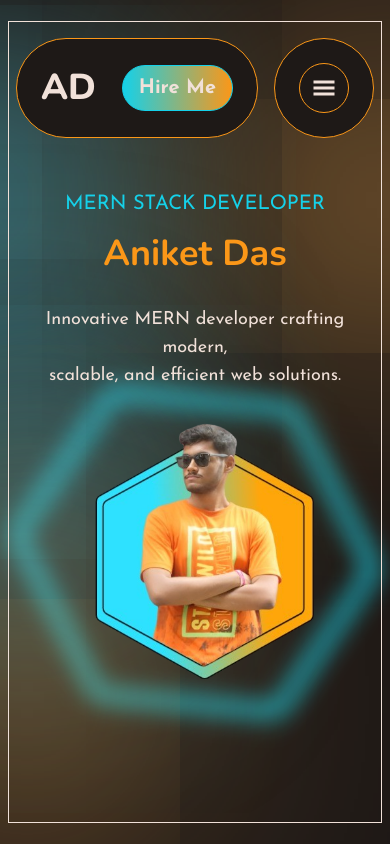
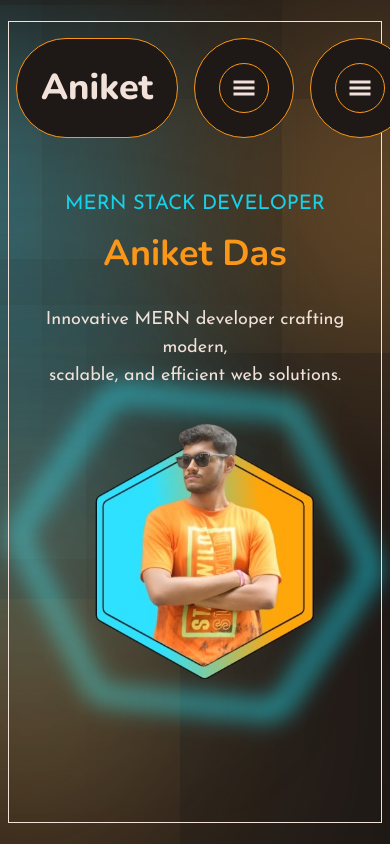
Before and after one commit to aniket00101/portfolio, a React (Vite) app: page / in a window 390 px wide. Built offline with nearby package versions, Linux system fonts and the light colour scheme.

Commit message:
few changes

```diff
--- a/src/components/navbar/Navbarlogo.jsx
+++ b/src/components/navbar/Navbarlogo.jsx
@@ -4,10 +4,10 @@
     return (
         <div>
             <h1 className="text-white text-2xl sm:hidden md:block">
-                Aniket Das
+                Aniket Das Portfolio
             </h1>
             <h1 className="text-white font-special font-extrabold text-4xl md:hidden sm:block">
-                AD
+                Aniket
             </h1>
         </div>
     )
--- a/src/components/navbar/Navbarmain.jsx
+++ b/src/components/navbar/Navbarmain.jsx
@@ -18,7 +18,7 @@
                     <Navbarlinks />
                 </div>
 
-                <NavbarBtn />
+                {/* <NavbarBtn /> */}
             </div>
 
             <div className="flex lg:hidden sm:block p-6 bg-black items-center justify-center rounded-full border-[0.5px] border-orange">
@@ -26,11 +26,11 @@
                     <GiHamburgerMenu />
                 </button>
             </div>
-            {/* <div className="flex lg:hidden sm:block p-6 bg-black items-center justify-center rounded-full border-[0.5px] border-orange">
+            <div className="flex lg:hidden sm:block p-6 bg-black items-center justify-center rounded-full border-[0.5px] border-orange">
                 <button className="text-2xl p-3 border border-orange rounded-full text-white" onClick={toogleMenu}>
                     <GiHamburgerMenu />
                 </button>
-            </div> */}
+            </div>
         </nav>
     )
 }
```
